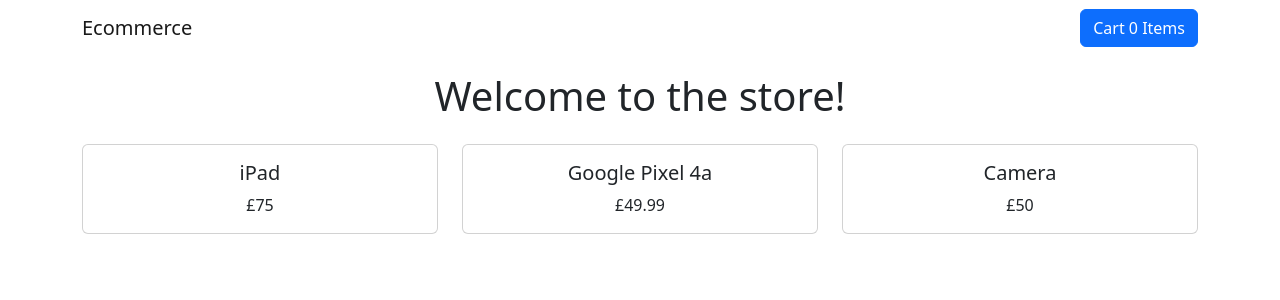
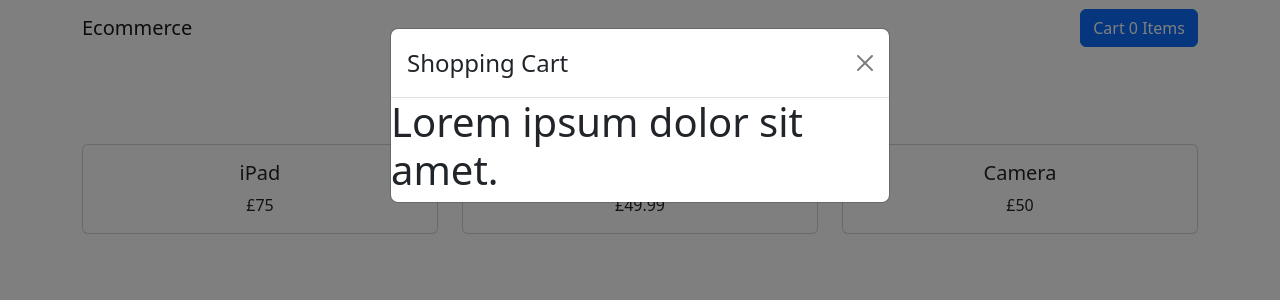
Before and after one commit to aneemqah/shopping-cart, a React (Create React App) app: page / in a window 1280 px wide. Both pictures are taken after a click on the button "Cart 0 Items". Shown: the top 300 px of the page. Built offline with nearby package versions, Linux system fonts and the light colour scheme.

Commit message:
feat: display modal for when user clicks on Cart Items button

```diff
--- a/src/components/Nav.js
+++ b/src/components/Nav.js
@@ -1,12 +1,30 @@
-import { Navbar, Button } from 'react-bootstrap';
+import { Navbar, Button, Modal } from 'react-bootstrap';
+import { useState } from 'react';
 
 function Nav() {
+  const [show, setShow] = useState(false);
+
+  const handleClose = () => {
+    setShow(false);
+  };
+  const handleShow = () => {
+    setShow(true);
+  };
+
   return (
-    <Navbar expand="sm">
-      <Navbar.Brand href="/">Ecommerce</Navbar.Brand>
-      <Navbar.Collapse className="justify-content-end"></Navbar.Collapse>
-      <Button>Cart 0 Items</Button>
-    </Navbar>
+    <>
+      <Navbar expand="sm">
+        <Navbar.Brand href="/">Ecommerce</Navbar.Brand>
+        <Navbar.Collapse className="justify-content-end"></Navbar.Collapse>
+        <Button onClick={handleShow}>Cart 0 Items</Button>
+      </Navbar>
+      <Modal show={show} onHide={handleClose}>
+        <Modal.Header closeButton>
+          <Modal.Title>Shopping Cart</Modal.Title>
+        </Modal.Header>
+        <h1>Lorem ipsum dolor sit amet.</h1>
+      </Modal>
+    </>
   );
 }
 
```
